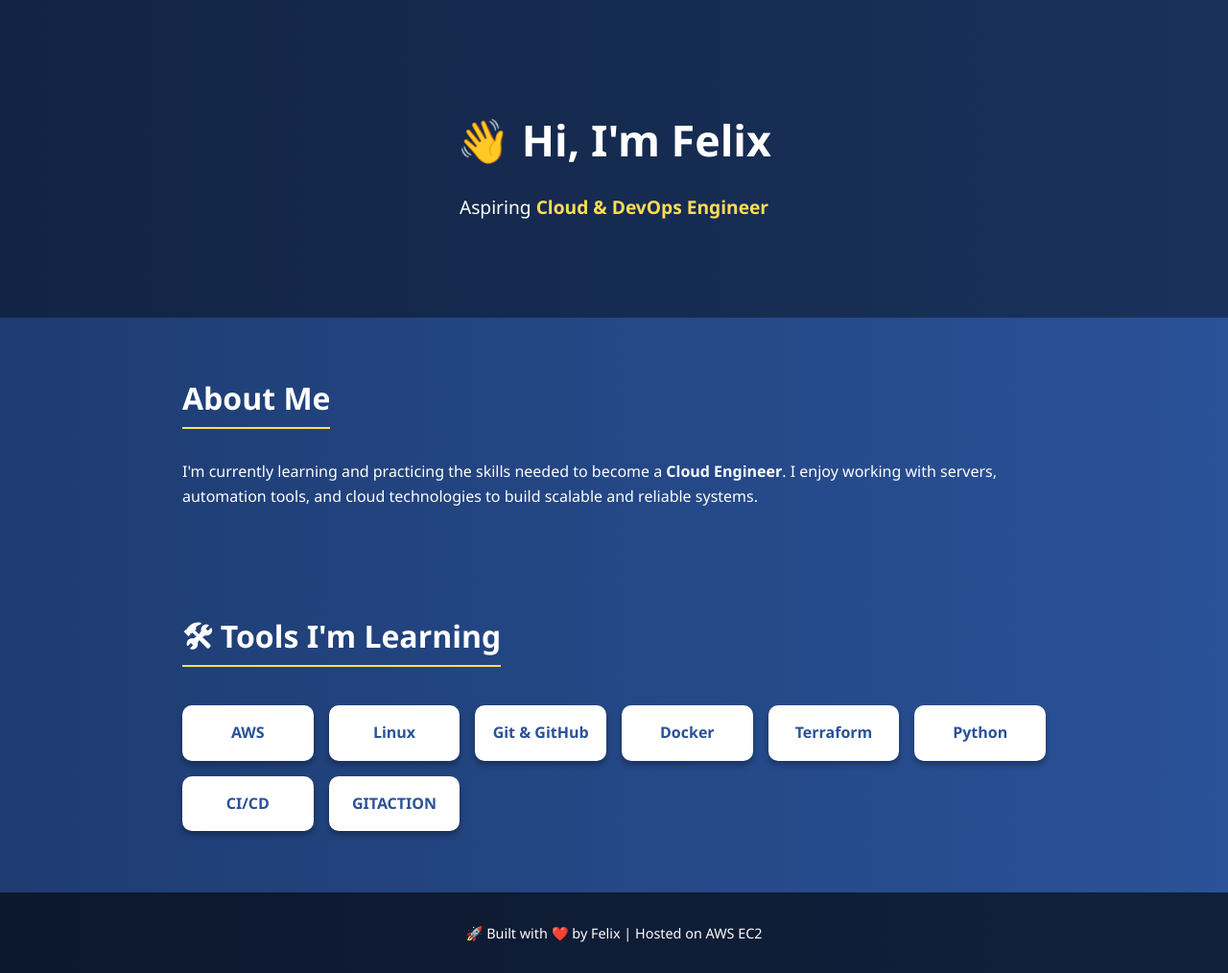
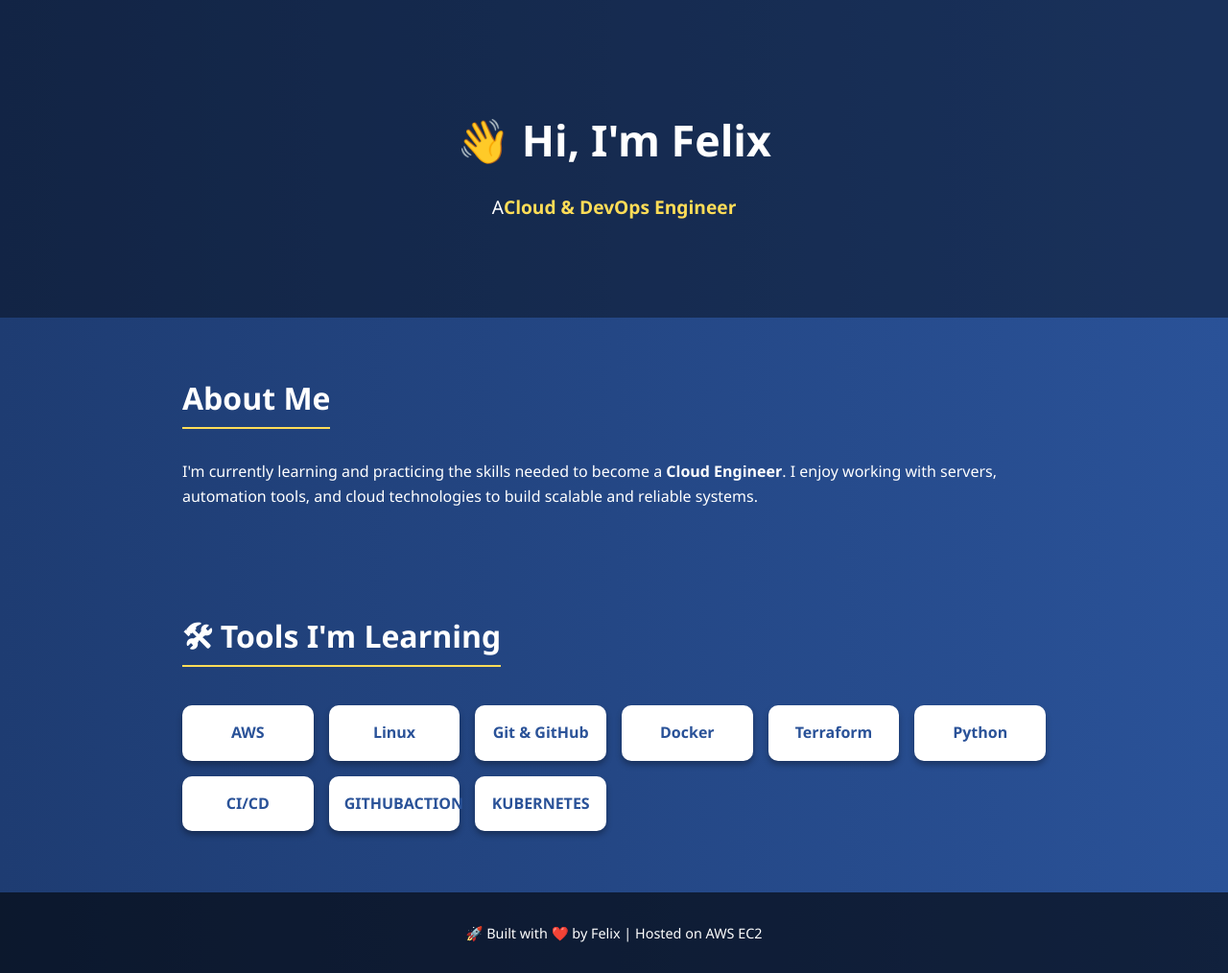
Before and after one commit to Felix-John-coder/my-webapp-about-me, a plain HTML site: page index.html in a window 1280 px wide. Shown: the whole page at 96% size. Drawn offline with Linux system fonts and the light colour scheme.

```diff
--- a/index.html
+++ b/index.html
@@ -3,14 +3,14 @@
 <head>
   <meta charset="UTF-8">
   <meta name="viewport" content="width=device-width, initial-scale=1">
-  <title>About Me - Future Cloud Engineer</title>
+  <title>About Me - A DevSecOps Engineer</title>
   <link rel="stylesheet" href="style.css">
 </head>
 <body>
   <header>
     <div class="container">
       <h1>👋 Hi, I'm Felix</h1>
-      <p>Aspiring <span class="highlight">Cloud & DevOps Engineer</span></p>
+      <p>A<span class="highlight">Cloud & DevOps Engineer</span></p>
     </div>
   </header>
 
@@ -33,7 +33,8 @@
       <div class="tool">Terraform</div>
       <div class="tool">Python</div>
       <div class="tool">CI/CD</div>
-       <div class="tool">GITACTION</div>
+       <div class="tool">GITHUBACTION</div>
+       <div class="tool">KUBERNETES</div>
     </div>
   </section>
 
```
